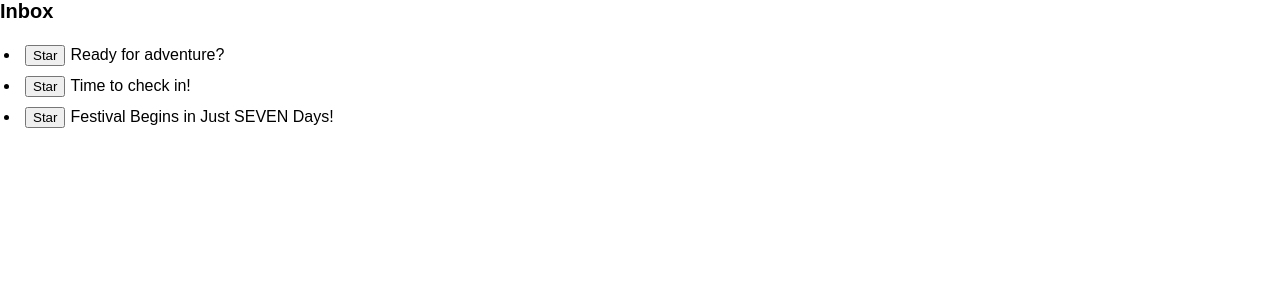
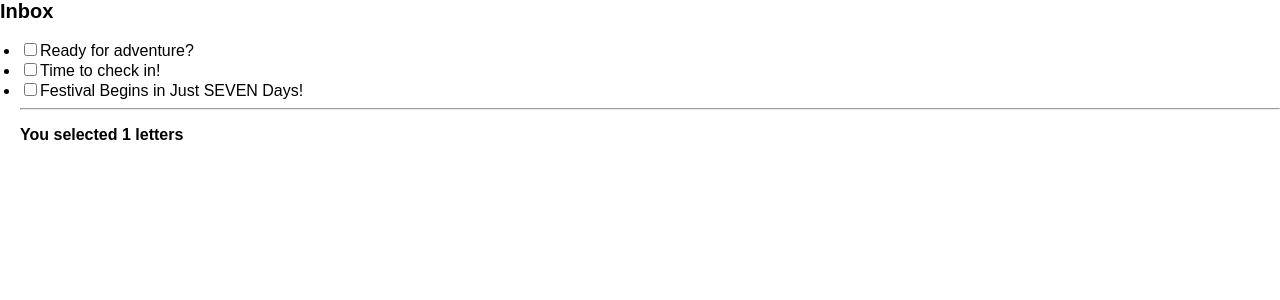
Before and after one commit to giagiang/reactjs-interview, a React (Create React App) app: page / in a window 1280 px wide. Shown: the top 300 px of the page. Built offline with nearby package versions, Linux system fonts and the light colour scheme.

Commit message:
challenges4

```diff
--- a/src/App.js
+++ b/src/App.js
@@ -471,48 +471,101 @@
 //   );
 // }
 
+
+
+
+
+// challenges 3
+// import { useState } from 'react';
+// import { initialLetters } from './data.js';
+// import Letter from './Letter.js';
+
+// export default function MailClient() {
+//   const [letters, setLetters] = useState(initialLetters);
+//   const [highlightedLetterId, setHighlightedLetterId] = useState(null);
+
+//   function handleHover(letterId) {
+//     setHighlightedLetterId(letterId);
+//   }
+
+//   function handleStar(starredId) {
+//     setLetters(letters.map(letter => {
+//       if (letter.id === starredId) {
+//         return {
+//           ...letter,
+//           isStarred: !letter.isStarred
+//         };
+//       } else {
+//         return letter;
+//       }
+//     }));
+//   }
+
+//   return (
+//     <>
+//       <h2>Inbox</h2>
+//       <ul>
+//         {letters.map((letter) => {
+//          return(
+//           <Letter
+//             key={letter.id}
+//             letter={letter}
+//             isHighlighted={
+//               letter.id === highlightedLetterId
+//             }
+//             onHover={handleHover}
+//             onToggleStar={handleStar}
+//           />
+//           )
+//         })}
+//       </ul>
+//     </>
+//   );
+// }
+
+
+// challeges 4
 import { useState } from 'react';
-import { initialLetters } from './data.js';
+import { letters } from './data.js';
 import Letter from './Letter.js';
 
 export default function MailClient() {
-  const [letters, setLetters] = useState(initialLetters);
-  const [highlightedLetterId, setHighlightedLetterId] = useState(null);
+  const [selectedIds, setSelectedIds] = useState([]);
 
-  function handleHover(letterId) {
-    setHighlightedLetterId(letterId);
-  }
+  // TODO: allow multiple selection
+  const selectedCount = 1;
 
-  function handleStar(starredId) {
-    setLetters(letters.map(letter => {
-      if (letter.id === starredId) {
-        return {
-          ...letter,
-          isStarred: !letter.isStarred
-        };
-      } else {
-        return letter;
-      }
-    }));
+  function handleToggle(toggledId) {
+    // TODO: allow multiple selection
+      // console.log(selectedIds);
+    if (selectedIds.includes(toggledId)){
+      setSelectedIds(selectedIds.filter(id => id !== toggledId))
+    }else{
+      setSelectedIds([...selectedIds, toggledId]);}
+    console.log(toggledId);
   }
 
   return (
     <>
       <h2>Inbox</h2>
       <ul>
-        {letters.map((letter) => {
-         return(
+        {letters.map(letter => (
           <Letter
             key={letter.id}
             letter={letter}
-            isHighlighted={
-              letter.id === highlightedLetterId
+            isSelected={
+              // TODO: allow multiple selection
+             selectedIds.includes(letter.id)
             }
-            onHover={handleHover}
-            onToggleStar={handleStar}
+            onToggle={handleToggle}
           />
-          )
-        })}
+        ))}
+        <hr />
+        <p>
+          <b>
+            You selected {selectedCount} letters
+          </b>
+        </p>
       </ul>
     </>
   );
--- a/src/Letter.js
+++ b/src/Letter.js
@@ -1,27 +1,52 @@
-export default function Letter({
+//chalenges 3
+// export default function Letter({
+//     letter,
+//     isHighlighted,
+//     onHover,
+//     onToggleStar,
+//   }) {
+//     return (
+//       <li
+//         className={
+//           isHighlighted ? 'highlighted' : ''
+//         }
+//         onFocus={() => {
+//           onHover(letter.id);
+//         }}
+//         onPointerMove={() => {
+//           onHover(letter.id);
+//         }}
+//       >
+//         <button onClick={() => {
+//           onToggleStar(letter.id);
+//         }}>
+//           {letter.isStarred ? 'Unstar' : 'Star'}
+//         </button>
+//         {letter.subject}
+//       </li>
+//     )
+//   }
+
+  // challegen4
+  export default function Letter({
     letter,
-    isHighlighted,
-    onHover,
-    onToggleStar,
+    onToggle,
+    isSelected,
   }) {
     return (
-      <li
-        className={
-          isHighlighted ? 'highlighted' : ''
-        }
-        onFocus={() => {
-          onHover(letter.id);
-        }}
-        onPointerMove={() => {
-          onHover(letter.id);
-        }}
-      >
-        <button onClick={() => {
-          onToggleStar(letter.id);
-        }}>
-          {letter.isStarred ? 'Unstar' : 'Star'}
-        </button>
-        {letter.subject}
+      <li className={
+        isSelected ? 'selected' : ''
+      }>
+        <label>
+          <input
+            type="checkbox"
+            checked={isSelected}
+            onChange={() => {
+              onToggle(letter.id);
+            }}
+          />
+          {letter.subject}
+        </label>
       </li>
     )
   }
--- a/src/data.js
+++ b/src/data.js
@@ -107,10 +107,10 @@
 // }];
 
 
-export const initialLetters = [{
+export const letters = [{
   id: 0,
   subject: 'Ready for adventure?',
-  isStarred: false,
+  isStarred: true,
 }, {
   id: 1,
   subject: 'Time to check in!',
```
